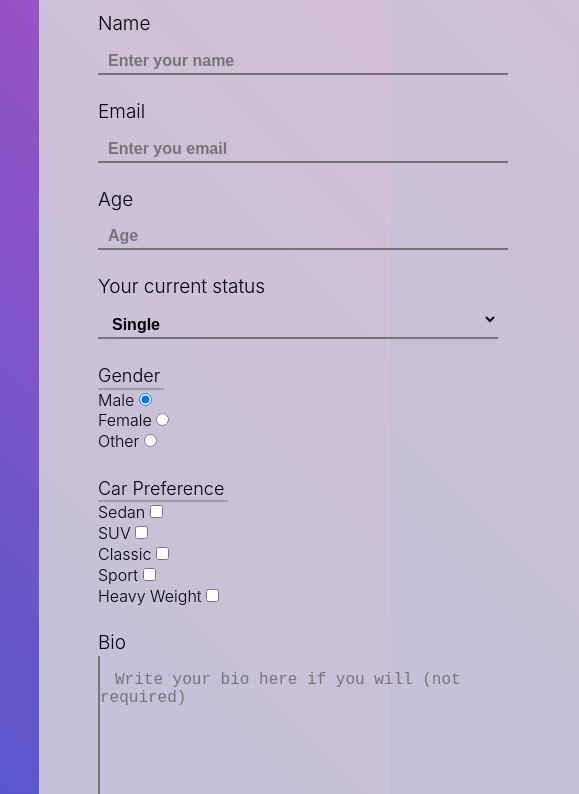
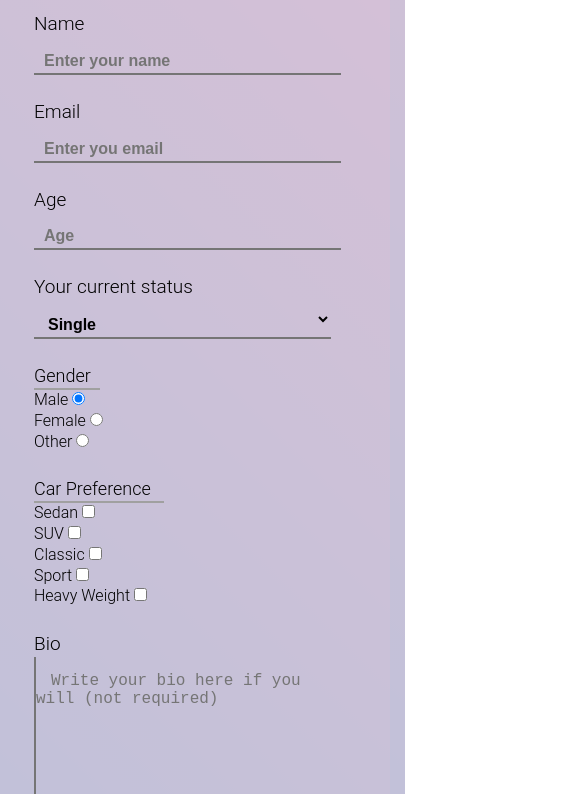
Before and after one commit to vanTrant/survey-form, a plain HTML site: page index.html in a window 390 px wide. Shown: the part 244-1038 px from the top of the page, 579 px wide, since content can reach past the window. Drawn offline with Linux system fonts and the light colour scheme; a web font is replaced by a local one.

Commit message:
Improve responsiveness

```diff
--- a/styles.css
+++ b/styles.css
@@ -2,6 +2,11 @@
     margin: 0;
     padding: 0;
 }
+
+@font-face {
+    font-family: Roboto;
+    src: url(https://fonts.google.com/specimen/Roboto);
+ }
 
 body {
     position: relative;
@@ -13,7 +18,7 @@ body {
 .container {
     display: flex;
     flex-direction: column;;
-    font-family: -apple-system, BlinkMacSystemFont, 'Segoe UI', Roboto, Oxygen, Ubuntu, Cantarell, 'Open Sans', 'Helvetica Neue', sans-serif;
+    font-family: Roboto, sans-serif;
     width: 500px;
     position: relative;
     margin-top: 10vh;
@@ -93,7 +98,7 @@ footer {
 
 /* ----------------Input elements below---------------- */
 
-#name {
+#name, #email, #number, #dropdown {
     width: 25em;
     padding-top: 15px;
     padding-left: 10px;
@@ -105,47 +110,6 @@ footer {
     font-size: 16px;
     font-weight: bold;
     background-color: transparent;
-}
-
-#email {
-    width: 25em;
-    padding-top: 15px;
-    padding-left: 10px;
-    padding-bottom: 3px;
-    outline: none;
-    border: none;
-    border-bottom: 2px solid #757575;
-    background: transparent;
-    font-size: 16px;
-    font-weight: bold;
-    background-color: transparent;
-}
-
-#number {
-    width: 25em;
-    padding-top: 15px;
-    padding-left: 10px;
-    padding-bottom: 3px;
-    outline: none;
-    border: none;
-    border-bottom: 2px solid #757575;
-    background: transparent;
-    font-size: 16px;
-    font-weight: bold;
-    background-color: transparent;
-}
-
-#dropdown {
-    width: 25em;
-    padding-top: 15px;
-    padding-left: 10px;
-    padding-bottom: 3px;
-    outline: none;
-    border: none;
-    border-bottom: 2px solid #757575;
-    background: transparent;
-    font-size: 16px;
-    font-weight: bold;
 }
 
 .gender-div {
@@ -193,3 +157,31 @@ hr {
     border-radius: 40px;
     border: 1px solid silver;
 }
+
+@media only screen and (max-width: 600px) {
+    body {
+        max-width: 100%;
+        height: auto;
+        padding: 0;
+        margin: 0;
+    }
+
+    .container {
+        font-size: 20px;
+        max-width: 100%;
+        height: auto;
+        left: 0;
+        right: 0;
+        padding-left: 15px;
+        border-radius: 0;
+    }
+
+    .header {
+        left: 40vw;
+    }
+
+    #name, #email, #number, #dropdown, #bio{
+        max-width: 80%;
+    }
+
+}
```
